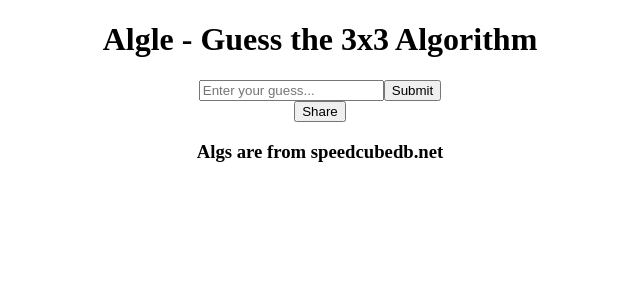
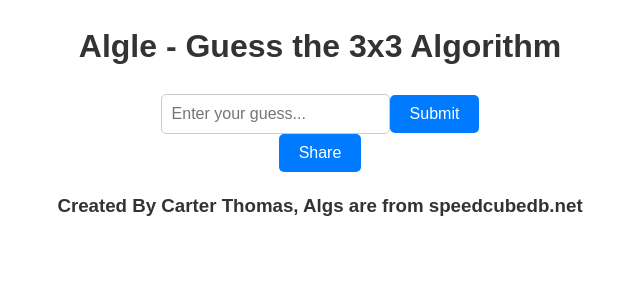
Before and after one commit to Carter-Thomas/algle, a React (Create React App) app: page / in a window 1280 px wide. Shown: the top 300 px of the page, without its empty margins (320-960 px from the left). Built offline with nearby package versions, Linux system fonts and the light colour scheme.

Commit message:
UI Improvements

```diff
--- a/src/App.css
+++ b/src/App.css
@@ -1,5 +1,25 @@
 .App {
   text-align: center;
+  font-family: Arial, sans-serif;
+  font-size: 16px;
+  line-height: 1.6;
+  color: #333;
+}
+
+button {
+  padding: 10px 20px;
+  font-size: 16px;
+  background-color: #007bff;
+  color: white;
+  border: none;
+  border-radius: 5px
+}
+
+input[type="text"] {
+  padding: 10px;
+  font-size: 16px;
+  border-radius: 5px;
+  border: 1px solid #ccc;
 }
 
 .moveContainer {
@@ -18,6 +38,7 @@
   align-items: center;
   justify-content: center;
   font-size: 1.2em;
+  border-radius: 5px;
 }
 
 .green {
@@ -42,3 +63,17 @@
   display: flex;
   justify-content: center;
 }
+
+.shareButton {
+  padding: 10px 20px;
+  font-size: 16px;
+  background-color: #007bff;
+  color: white;
+  border: none;
+  border-radius: 5px;
+}
+
+.shareButton:disabled {
+  background-color: #ccc;
+  cursor: not-allowed;
+}
--- a/src/App.js
+++ b/src/App.js
@@ -129,6 +129,7 @@
       <div className="Twisty">
         <twisty-player
           puzzle="3x3x3"
+          background="none"
           experimental-setup-anchor="end"
           alg={solution}
           control-panel="none"
@@ -168,19 +169,22 @@
           Sorry, you've reached the guess limit. The correct solution was: {solution}
         </p>
       )}
-      <button onClick={handleShareClick}>Share</button>
+      <div className="shareButtonContainer">
+      <button className="shareButton" onClick={handleShareClick}>Share</button>
+      </div>
       {showPlayer && (
         <>
           <div className="Twisty">
             <twisty-player
               puzzle="3x3x3"
+              background="none"
               experimental-setup-anchor="end"
               alg={solution}
             ></twisty-player>
           </div>
         </>
       )}
-      <h3>Algs are from speedcubedb.net</h3>
+      <h3>Created By Carter Thomas, Algs are from speedcubedb.net</h3>
     </div>
   );
 }
```
